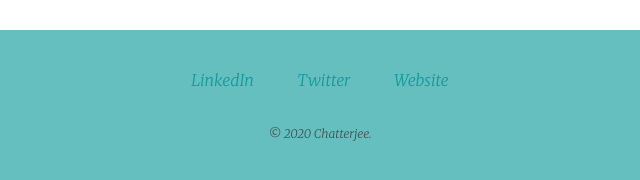
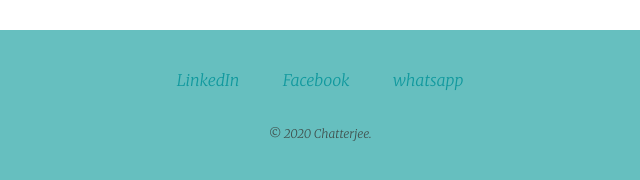
Before and after one commit to sc43412/cv, a plain HTML site: page index.html in a window 1280 px wide. Shown: the part 2084-2264 px from the top of the page, 320-960 px from the left. Drawn offline with Linux system fonts and the light colour scheme.

Commit message:
Update index.html

```diff
--- a/index.html
+++ b/index.html
@@ -50,9 +50,9 @@
 
 
   <div class="bottom-container">
-    <a class="footer-link" href="https://www.linkedin.com/">LinkedIn</a>
-    <a class="footer-link" href="https://twitter.com/">Twitter</a>
-    <a class="footer-link" href="https://www.appbrewery.co/">Website</a>
+     <a class="footer-link" href="https://www.linkedin.com/in/saurav-chatterjee-3b5243142/">LinkedIn</a>
+    <a class="footer-link" href="https://www.facebook.com/sourav.chatterjee.925/">Facebook</a>
+    <a class="footer-link" href="https://api.whatsapp.com/send?phone=918158056347&text=whatsapp">whatsapp</a>
     <p class="copyright">© 2020 Chatterjee.</p>
   </div>
 
```
